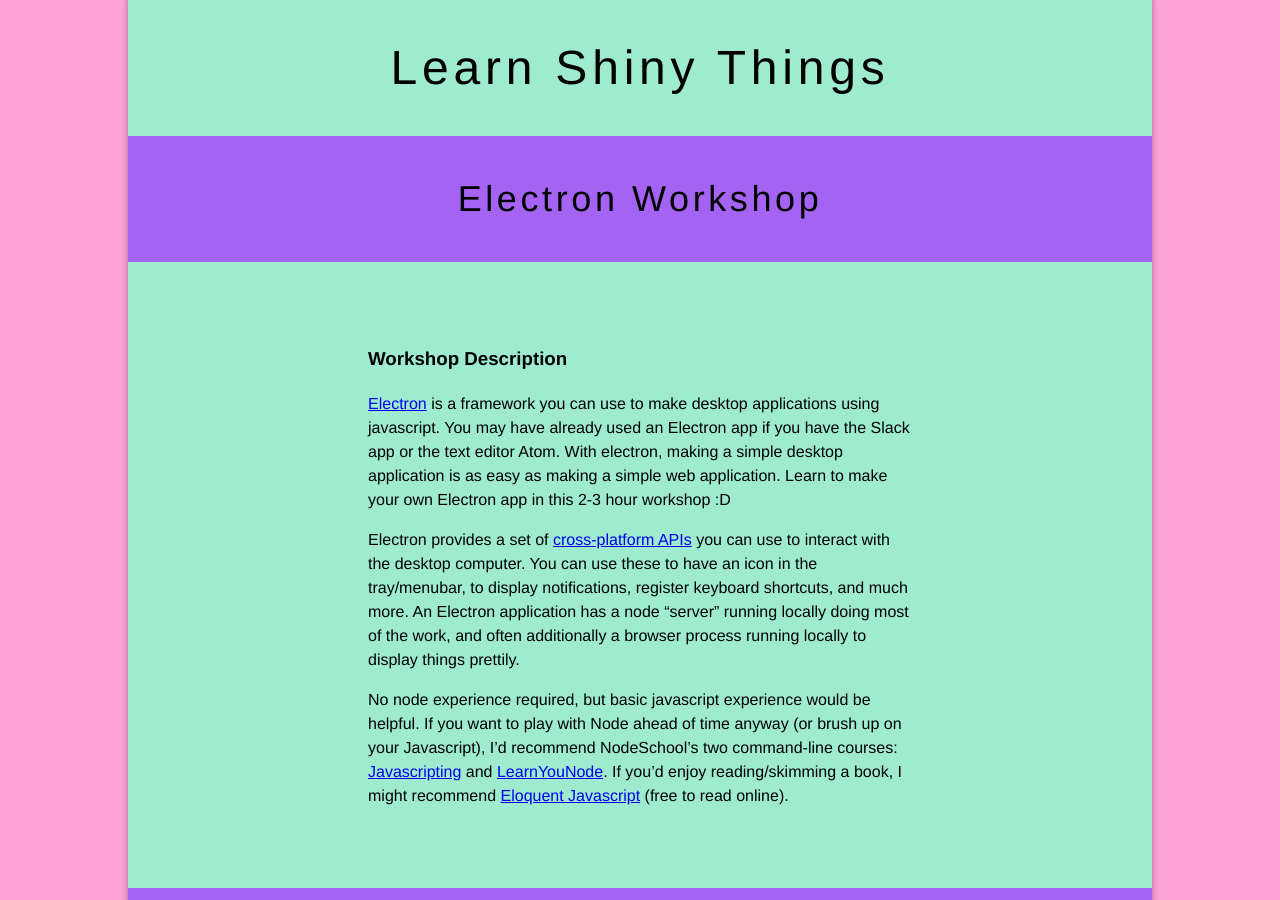
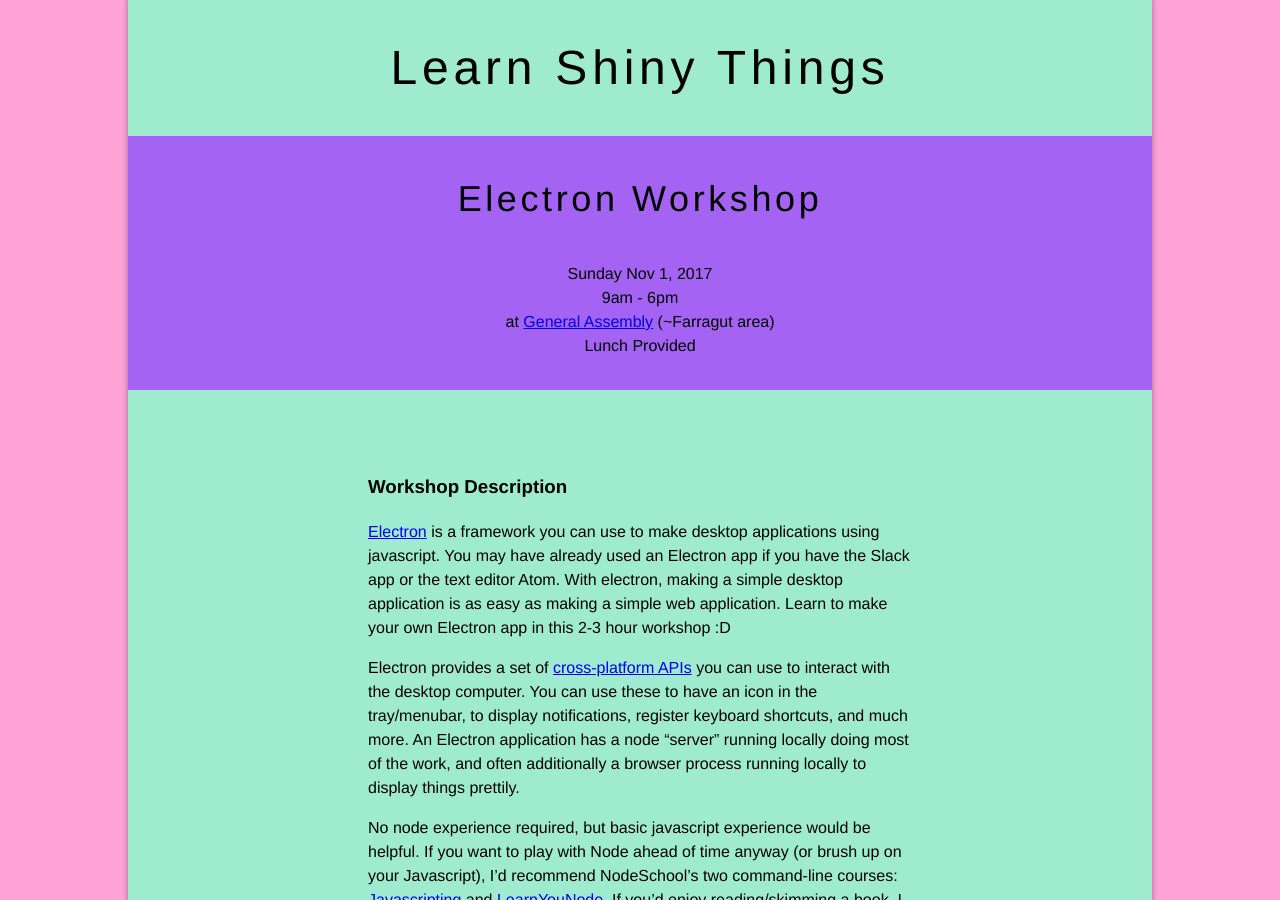
Before and after one commit to learnshinythings/learnshinythings.github.io, a Jekyll site: the page built from electron.md, in a window 1280 px wide and 900 px high. Built offline with Jekyll 4.4.1, drawn with Linux system fonts in a browser that asks for light colours; nearby versions of some CDN libraries.

Commit message:
make ~card of details for the event

```diff
--- a/electron.md
+++ b/electron.md
@@ -9,6 +9,17 @@ layout: general
 <div class="bg-light-purple tc">
 <div class="f2 tracked measure-wide dib tl" markdown="1">
 Electron Workshop
+</div>
+</div>
+
+<div class="bg-light-purple tc pb4">
+<div class="f5 measure-wide dib tl" markdown="1">
+<div class="tc">
+  <div>Sunday Nov 1, 2017</div>
+  <div>9am - 6pm</div>
+  <div>at <a href="#">General Assembly</a> (~Farragut area)</div>
+  <div>Lunch Provided</div>
+</div>
 </div>
 </div>
 
```
